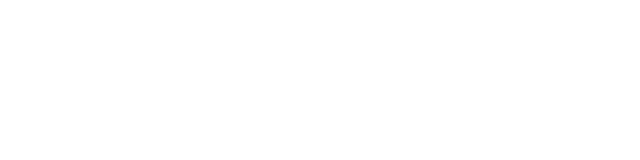
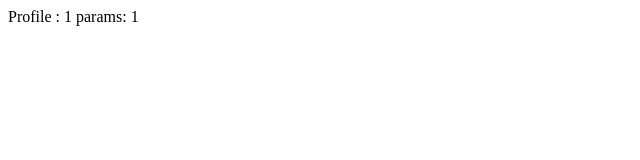
Before and after one commit to drumil32/react-learning, a React (Create React App) app in the folder learning/: page /profile/1/1 in a window 1280 px wide. Before the commit this address had no page. Shown: the top 160 px of the page, without its empty margins (0-640 px from the left). Built offline with nearby package versions, Linux system fonts and the light colour scheme.

Commit message:
learning useParams
how can we take multiple parameters from

```diff
--- a/learning/src/App.js
+++ b/learning/src/App.js
@@ -24,7 +24,7 @@ function App() {
     // this portion is to learn how to use useParams hook
     <BrowserRouter>
     <Routes>
-      <Route path="profile/:id" element={<Profile/>}/>
+      <Route path="profile/:id/:name" element={<Profile/>}/>
     </Routes>
   </BrowserRouter>
   );
--- a/learning/src/page/Profile.jsx
+++ b/learning/src/page/Profile.jsx
@@ -4,7 +4,7 @@ import {useParams} from 'react-router-dom';
 function Profile() {
     const params = useParams();
     return (
-        <div>Profile : {params.id}</div>
+        <div>Profile : {params.id} params: {params.name}</div>
     )
 }
 
```
